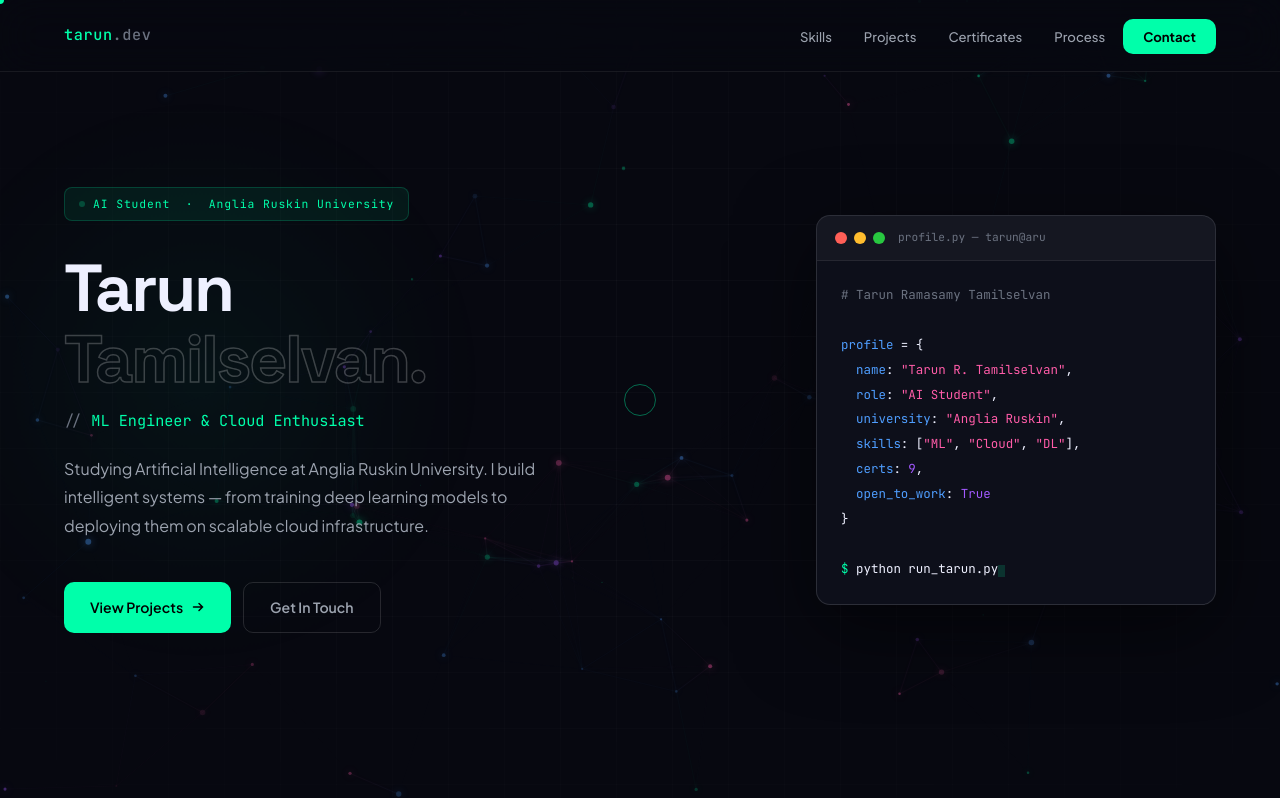
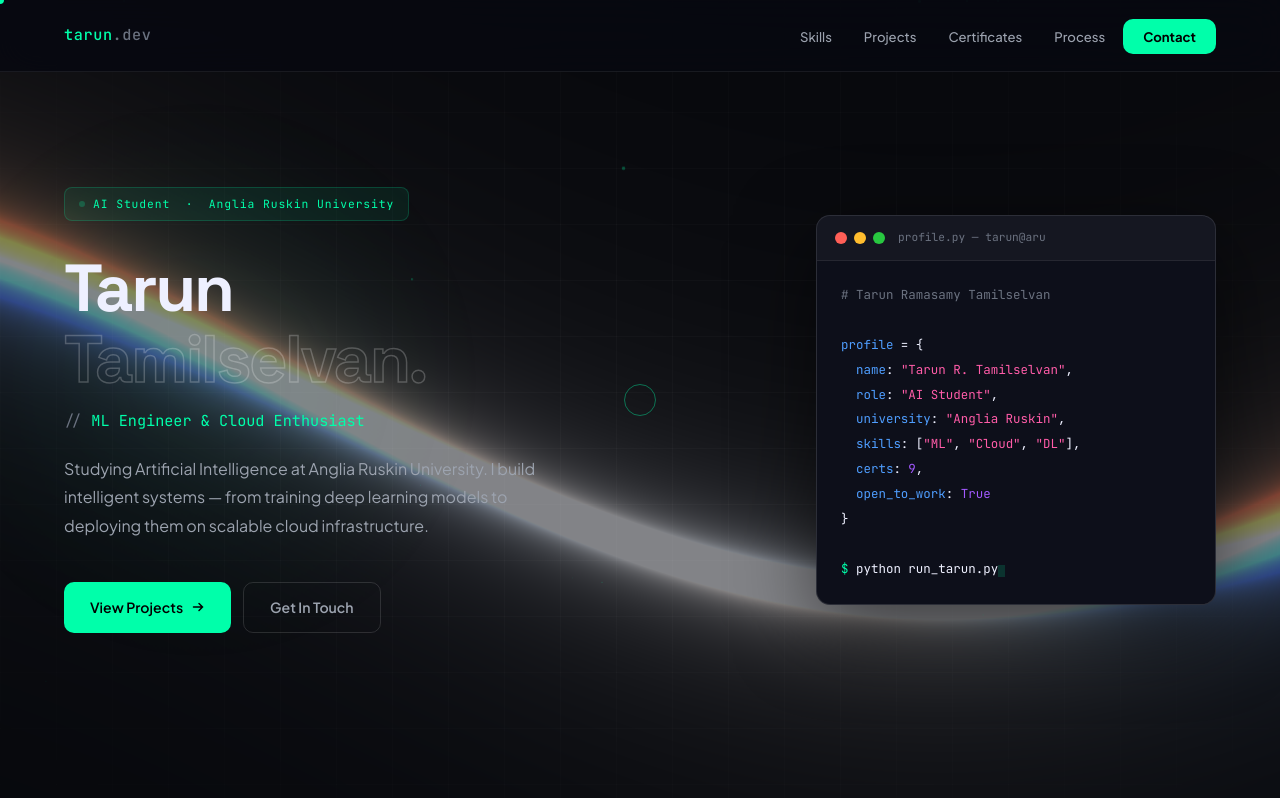
Before and after one commit to tarun2135445/tarun2135445.github.io, a plain HTML site: page index.html in a window 1280 px wide. Shown: the top 798 px of the page. Drawn offline with nearby package versions, Linux system fonts and the light colour scheme; animation ran at ten frames a second.

Commit message:
Update index.html

```diff
--- a/index.html
+++ b/index.html
@@ -5,6 +5,7 @@
 <meta name="viewport" content="width=device-width, initial-scale=1.0">
 <title>Tarun Ramasamy Tamilselvan — AI & Cloud</title>
 <link href="https://fonts.googleapis.com/css2?family=Plus+Jakarta+Sans:wght@300;400;500;600;700;800&family=Space+Grotesk:wght@400;500;600;700&family=JetBrains+Mono:wght@400;500&display=swap" rel="stylesheet">
+<script src="https://cdn.jsdelivr.net/npm/three@0.160.0/build/three.min.js" defer></script>
 <style>
 *,*::before,*::after{margin:0;padding:0;box-sizing:border-box}
 :root{
@@ -497,135 +498,90 @@ footer{padding:28px 64px;border-top:1px solid var(--border);display:flex;align-i
 </footer>
 
 <script>
-// ── NEURAL NETWORK BACKGROUND ──
+// ── WEBGL SHADER BACKGROUND (chromatic scanline) ──
 (function(){
-  var canvas=document.getElementById('bg-canvas');
-  var ctx=canvas.getContext('2d');
-  var W,H,nodes=[],mouse={x:-999,y:-999};
-  var COLORS=['#00ffaa','#4f9eff','#a259ff','#ff5ca8'];
-  var NODE_COUNT=90,CONNECT_DIST=160,MOUSE_DIST=200;
+  function start(){
+    if(!window.THREE){ return setTimeout(start, 60); }
+    var canvas = document.getElementById('bg-canvas');
+    if(!canvas) return;
 
-  function resize(){
-    W=canvas.width=window.innerWidth;
-    H=canvas.height=window.innerHeight;
+    var vertexShader = [
+      'attribute vec3 position;',
+      'void main(){ gl_Position = vec4(position, 1.0); }'
+    ].join('\n');
+
+    var fragmentShader = [
+      'precision highp float;',
+      'uniform vec2 resolution;',
+      'uniform float time;',
+      'uniform float xScale;',
+      'uniform float yScale;',
+      'uniform float distortion;',
+      'void main(){',
+      '  vec2 p = (gl_FragCoord.xy * 2.0 - resolution) / min(resolution.x, resolution.y);',
+      '  float d = length(p) * distortion;',
+      '  float rx = p.x * (1.0 + d);',
+      '  float gx = p.x;',
+      '  float bx = p.x * (1.0 - d);',
+      '  float r = 0.05 / abs(p.y + sin((rx + time) * xScale) * yScale);',
+      '  float g = 0.05 / abs(p.y + sin((gx + time) * xScale) * yScale);',
+      '  float b = 0.05 / abs(p.y + sin((bx + time) * xScale) * yScale);',
+      '  gl_FragColor = vec4(r, g, b, 1.0);',
+      '}'
+    ].join('\n');
+
+    var renderer = new THREE.WebGLRenderer({ canvas: canvas, antialias: false });
+    renderer.setPixelRatio(Math.min(window.devicePixelRatio, 2));
+    renderer.setClearColor(0x000000, 1);
+
+    var scene = new THREE.Scene();
+    var camera = new THREE.OrthographicCamera(-1, 1, 1, -1, 0, -1);
+
+    var uniforms = {
+      resolution: { value: new THREE.Vector2(1, 1) },
+      time:       { value: 0.0 },
+      xScale:     { value: 1.0 },
+      yScale:     { value: 0.5 },
+      distortion: { value: 0.05 }
+    };
+
+    var positions = new Float32Array([
+      -1,-1, 0,  1,-1, 0,  -1, 1, 0,
+       1,-1, 0, -1, 1, 0,   1, 1, 0
+    ]);
+    var geometry = new THREE.BufferGeometry();
+    geometry.setAttribute('position', new THREE.BufferAttribute(positions, 3));
+
+    var material = new THREE.RawShaderMaterial({
+      vertexShader: vertexShader,
+      fragmentShader: fragmentShader,
+      uniforms: uniforms,
+      side: THREE.DoubleSide
+    });
+
+    scene.add(new THREE.Mesh(geometry, material));
+
+    function resize(){
+      var w = window.innerWidth, h = window.innerHeight;
+      renderer.setSize(w, h, false);
+      uniforms.resolution.value.set(w, h);
+    }
+
+    function tick(){
+      uniforms.time.value += 0.01;
+      renderer.render(scene, camera);
+      requestAnimationFrame(tick);
+    }
+
+    resize();
+    tick();
+    window.addEventListener('resize', resize);
   }
-
-  function Node(){
-    this.x=Math.random()*W;
-    this.y=Math.random()*H;
-    this.vx=(Math.random()-.5)*.35;
-    this.vy=(Math.random()-.5)*.35;
-    this.r=Math.random()*2+1;
-    this.color=COLORS[Math.floor(Math.random()*COLORS.length)];
-    this.baseAlpha=Math.random()*.5+.2;
-    this.alpha=this.baseAlpha;
-    this.pulse=Math.random()*Math.PI*2;
+  if(document.readyState === 'loading'){
+    document.addEventListener('DOMContentLoaded', start);
+  } else {
+    start();
   }
-
-  Node.prototype.update=function(){
-    this.x+=this.vx;
-    this.y+=this.vy;
-    if(this.x<0||this.x>W) this.vx*=-1;
-    if(this.y<0||this.y>H) this.vy*=-1;
-    this.pulse+=0.02;
-    this.alpha=this.baseAlpha+Math.sin(this.pulse)*0.15;
-    // mouse repel
-    var dx=this.x-mouse.x, dy=this.y-mouse.y;
-    var dist=Math.sqrt(dx*dx+dy*dy);
-    if(dist<MOUSE_DIST){
-      var force=(MOUSE_DIST-dist)/MOUSE_DIST*0.8;
-      this.vx+=dx/dist*force*0.4;
-      this.vy+=dy/dist*force*0.4;
-      var maxV=2;
-      var spd=Math.sqrt(this.vx*this.vx+this.vy*this.vy);
-      if(spd>maxV){this.vx=this.vx/spd*maxV;this.vy=this.vy/spd*maxV;}
-    } else {
-      this.vx*=0.995;
-      this.vy*=0.995;
-      if(Math.abs(this.vx)<.1) this.vx+=(Math.random()-.5)*.05;
-      if(Math.abs(this.vy)<.1) this.vy+=(Math.random()-.5)*.05;
-    }
-  };
-
-  Node.prototype.draw=function(){
-    ctx.save();
-    ctx.globalAlpha=this.alpha;
-    ctx.shadowBlur=8;
-    ctx.shadowColor=this.color;
-    ctx.fillStyle=this.color;
-    ctx.beginPath();
-    ctx.arc(this.x,this.y,this.r,0,Math.PI*2);
-    ctx.fill();
-    ctx.restore();
-  };
-
-  function initNodes(){
-    nodes=[];
-    for(var i=0;i<NODE_COUNT;i++) nodes.push(new Node());
-  }
-
-  function drawConnections(){
-    for(var i=0;i<nodes.length;i++){
-      for(var j=i+1;j<nodes.length;j++){
-        var dx=nodes[i].x-nodes[j].x;
-        var dy=nodes[i].y-nodes[j].y;
-        var d=Math.sqrt(dx*dx+dy*dy);
-        if(d<CONNECT_DIST){
-          var alpha=(1-d/CONNECT_DIST)*0.18;
-          // boost lines near mouse
-          var mx1=(nodes[i].x+nodes[j].x)/2-mouse.x;
-          var my1=(nodes[i].y+nodes[j].y)/2-mouse.y;
-          var md=Math.sqrt(mx1*mx1+my1*my1);
-          if(md<MOUSE_DIST) alpha+=(1-md/MOUSE_DIST)*0.35;
-          ctx.save();
-          ctx.globalAlpha=Math.min(alpha,.55);
-          var grad=ctx.createLinearGradient(nodes[i].x,nodes[i].y,nodes[j].x,nodes[j].y);
-          grad.addColorStop(0,nodes[i].color);
-          grad.addColorStop(1,nodes[j].color);
-          ctx.strokeStyle=grad;
-          ctx.lineWidth=.6;
-          ctx.shadowBlur=4;
-          ctx.shadowColor=nodes[i].color;
-          ctx.beginPath();
-          ctx.moveTo(nodes[i].x,nodes[i].y);
-          ctx.lineTo(nodes[j].x,nodes[j].y);
-          ctx.stroke();
-          ctx.restore();
-        }
-      }
-      // connect to mouse
-      var dmx=nodes[i].x-mouse.x, dmy=nodes[i].y-mouse.y;
-      var dm=Math.sqrt(dmx*dmx+dmy*dmy);
-      if(dm<MOUSE_DIST){
-        var ma=(1-dm/MOUSE_DIST)*0.6;
-        ctx.save();
-        ctx.globalAlpha=ma;
-        ctx.strokeStyle=nodes[i].color;
-        ctx.lineWidth=1;
-        ctx.shadowBlur=10;
-        ctx.shadowColor=nodes[i].color;
-        ctx.beginPath();
-        ctx.moveTo(nodes[i].x,nodes[i].y);
-        ctx.lineTo(mouse.x,mouse.y);
-        ctx.stroke();
-        ctx.restore();
-      }
-    }
-  }
-
-  function animate(){
-    ctx.clearRect(0,0,W,H);
-    drawConnections();
-    for(var i=0;i<nodes.length;i++){nodes[i].update();nodes[i].draw();}
-    requestAnimationFrame(animate);
-  }
-
-  window.addEventListener('resize',function(){resize();});
-  window.addEventListener('mousemove',function(e){mouse.x=e.clientX;mouse.y=e.clientY;});
-  window.addEventListener('mouseleave',function(){mouse.x=-999;mouse.y=-999;});
-  resize();
-  initNodes();
-  animate();
 })();
 
 // Cursor
@@ -671,6 +627,7 @@ for(var i=0;i<18;i++){
   p.style.opacity=Math.random()*0.4;
   pc.appendChild(p);
 }
+
 </script>
 </body>
 </html>
```
